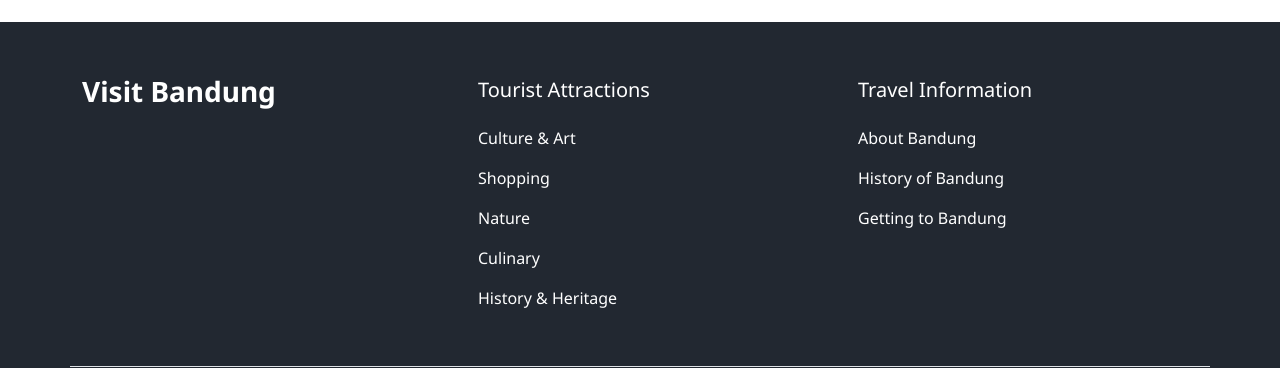
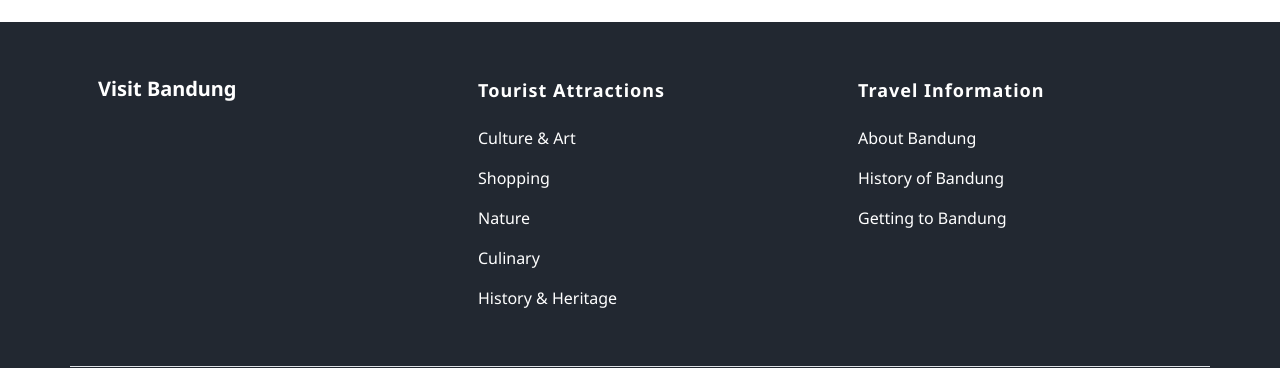
Before and after one commit to krisdinakr/visit-bandung-fe, a React (Create React App) app: page / in a window 1280 px wide. Shown: the part 1385-1753 px from the top of the page. Built offline with nearby package versions, Linux system fonts and the light colour scheme.

Commit message:
styled footer component

```diff
--- /dev/null
+++ b/src/assets/scss/_footer.scss
@@ -0,0 +1,34 @@
+.footer {
+  background-color: $dark;
+  &__brand {
+    text-decoration: none;
+    font-weight: bold;
+    font-size: 1.25rem;
+    color: $white;
+    padding-left: 1rem;
+    &:hover {
+      color: rgba($white, 0.5);
+    }
+  }
+
+  &__section {
+    color: $white;
+    padding: 0.5rem 1rem;
+    font-size: 1.125rem;
+    line-height: 1.5rem;
+    font-weight: bold;
+    letter-spacing: 1px;
+  }
+
+  &__link {
+    @extend .nav-link;
+    color: $white;
+    &:hover {
+      color: rgba($white, 0.5);
+    }
+
+    @include media-breakpoint-down(sm) {
+      padding-top: 0;
+    }
+  }
+}
--- a/src/assets/scss/index.scss
+++ b/src/assets/scss/index.scss
@@ -4,3 +4,4 @@
 @import 'navbar';
 @import 'hero';
 @import 'card';
+@import 'footer';
--- a/src/components/footer.tsx
+++ b/src/components/footer.tsx
@@ -2,46 +2,46 @@ import { Link } from 'react-router-dom';
 import { USER_ROUTES } from 'routes';
 
 export const Footer = () => (
-  <footer className="bg-dark">
+  <footer className="footer">
     <div className="container">
       <div className="row pt-5">
-        <div className="col-lg-4 d-flex justify-content-center justify-content-md-start">
-          <Link to="/" className="text-decoration-none fw-bold fs-3 text-white">
+        <div className="col-lg-4 pb-3 pt-1">
+          <Link to="/" className="footer__brand">
             Visit Bandung
           </Link>
         </div>
 
-        <div className="col-lg-4">
-          <h5 className="text-white ps-3 py-2">Tourist Attractions</h5>
-          <div className="nav flex-column align-items-center align-items-md-start">
-            <Link to="/" className="nav-link text-white text-decoration-none">
+        <div className="col-6 col-lg-4">
+          <h5 className="footer__section">Tourist Attractions</h5>
+          <div className="nav flex-column">
+            <Link to="/" className="footer__link">
               Culture &amp; Art
             </Link>
-            <Link to="/" className="nav-link text-white text-decoration-none">
+            <Link to="/" className="footer__link">
               Shopping
             </Link>
-            <Link to="/" className="nav-link text-white text-decoration-none">
+            <Link to="/" className="footer__link">
               Nature
             </Link>
-            <Link to="/" className="nav-link text-white text-decoration-none">
+            <Link to="/" className="footer__link">
               Culinary
             </Link>
-            <Link to="/" className="nav-link text-white text-decoration-none">
+            <Link to="/" className="footer__link">
               History &amp; Heritage
             </Link>
           </div>
         </div>
 
-        <div className="col-lg-4">
-          <h5 className="text-white ps-3 py-2">Travel Information</h5>
+        <div className="col-6 col-lg-4">
+          <h5 className="footer__section">Travel Information</h5>
           <div className="nav flex-column">
-            <Link to="/" className="nav-link text-white text-decoration-none">
+            <Link to="/" className="footer__link">
               About Bandung
             </Link>
-            <Link to="/" className="nav-link text-white text-decoration-none">
+            <Link to="/" className="footer__link">
               History of Bandung
             </Link>
-            <Link to="/" className="nav-link text-white text-decoration-none">
+            <Link to="/" className="footer__link">
               Getting to Bandung
             </Link>
           </div>
```
